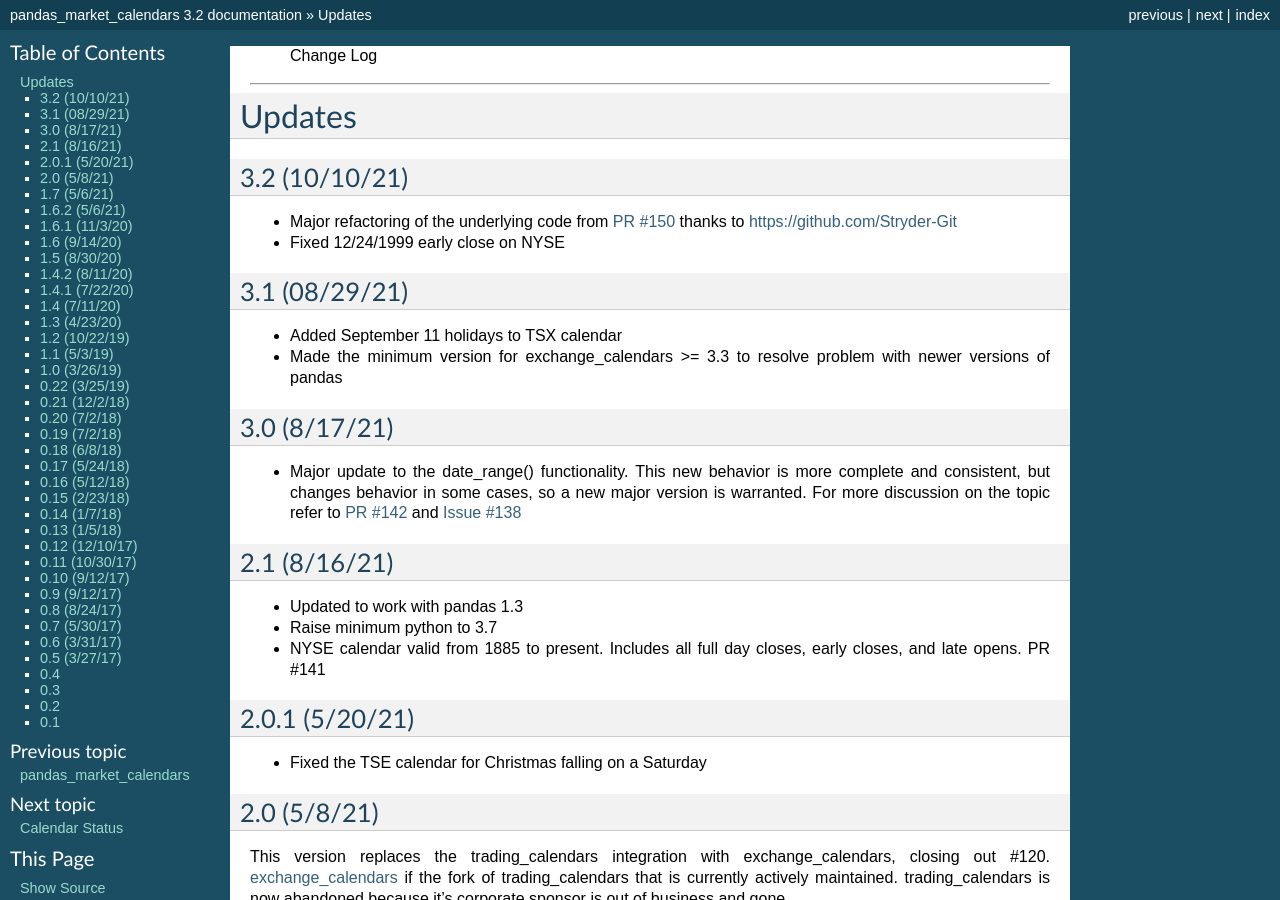
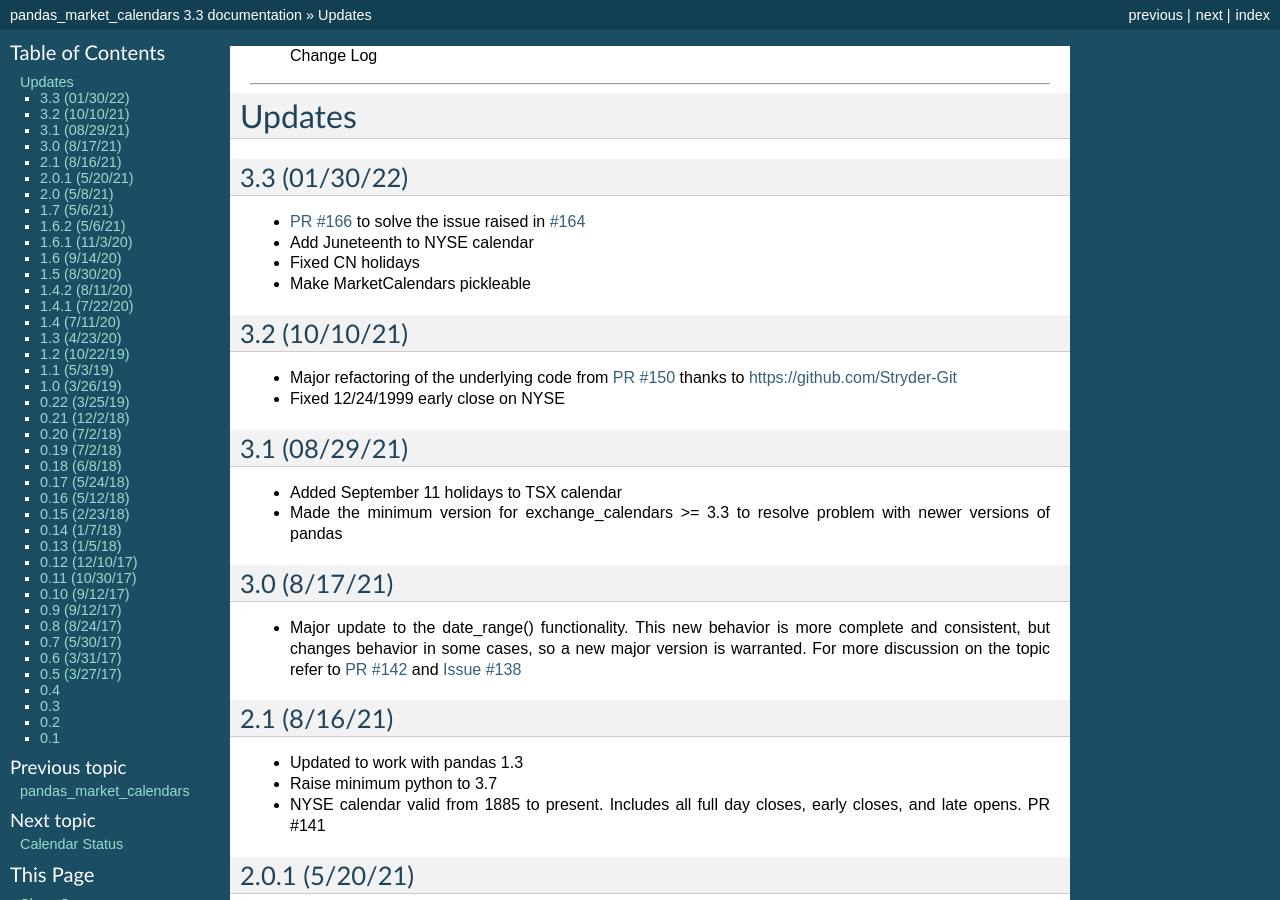
Before and after one commit to rsheftel/pandas_market_calendars, a Sphinx documentation site: the page built from docs/change_log.rst, in a window 1280 px wide and 900 px high. Built offline with Sphinx 7.4.7, drawn with Linux system fonts in a browser that asks for light colours; some of the changed text lies outside the part shown.

Commit message:
update to v3.3

```diff
--- a/docs/change_log.rst
+++ b/docs/change_log.rst
@@ -3,6 +3,14 @@
 
 Updates
 -------
+3.3 (01/30/22)
+~~~~~~~~~~~~~~
+- `PR #166 <https://github.com/rsheftel/pandas_market_calendars/pull/166>`_ to solve the issue raised in
+  `#164 <https://github.com/rsheftel/pandas_market_calendars/issues/164>`_
+- Add Juneteenth to NYSE calendar
+- Fixed CN holidays
+- Make MarketCalendars pickleable
+
 3.2 (10/10/21)
 ~~~~~~~~~~~~~~
 - Major refactoring of the underlying code from `PR #150 <https://github.com/rsheftel/pandas_market_calendars/pull/150>`_
--- a/setup.py
+++ b/setup.py
@@ -9,7 +9,7 @@
 from setuptools import find_packages, setup
 
 # version
-VERSION = '3.2'
+VERSION = '3.3'
 
 # requirements
 REQUIRED_PYTHON = '>=3.7.0'
```
